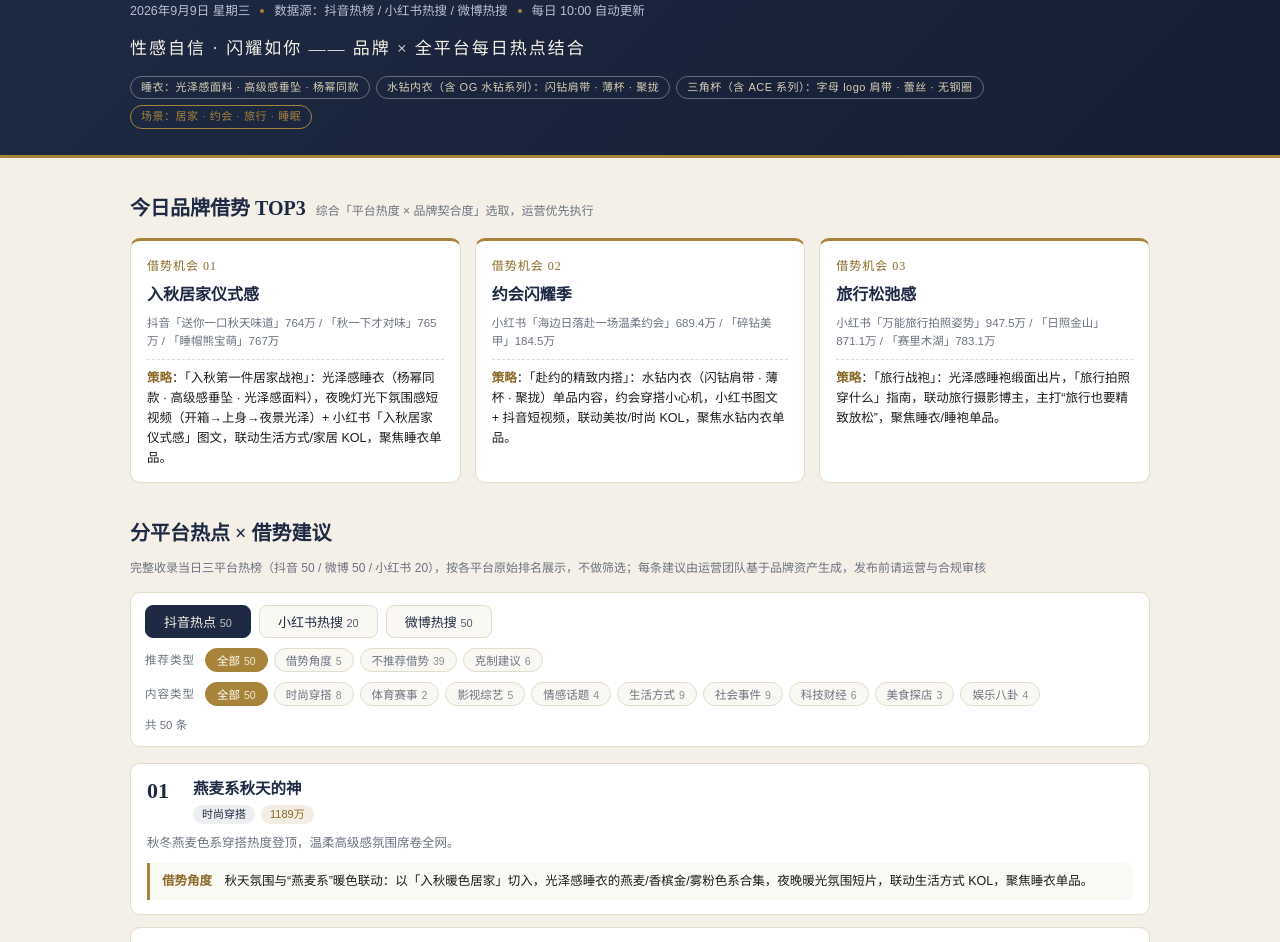
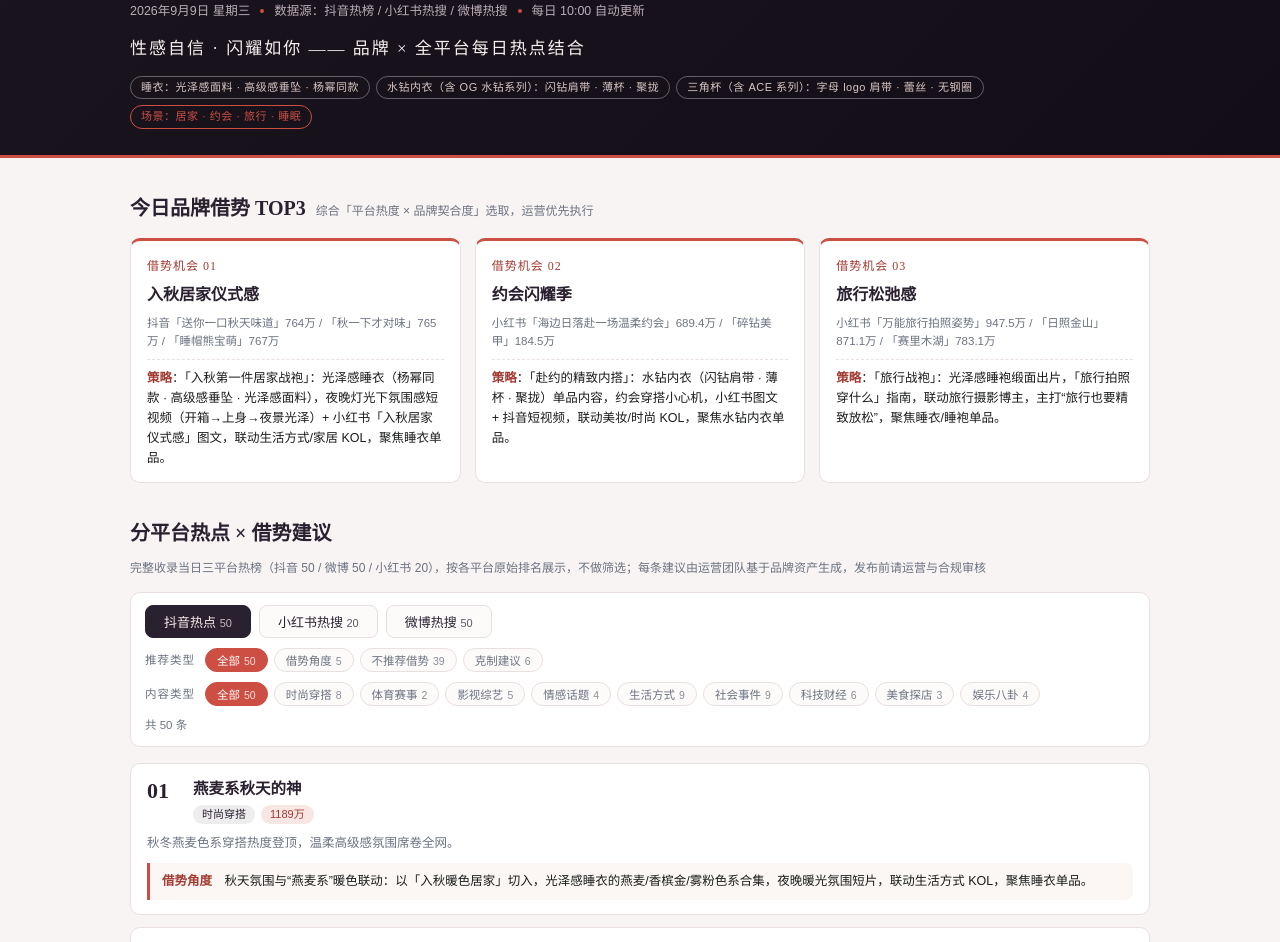
Before and after one commit to ZYJ-ui12/hotspot-dashboards, a plain HTML site: page victorias-secret/index.html in a window 1280 px wide. Shown: the part 81-1023 px from the top of the page. Drawn offline with Linux system fonts and the light colour scheme; a web font is replaced by a local one.

Commit message:
fix: 维密恢复黑紫玫瑰金独立色板,双品牌色固定互不影响

```diff
--- a/victorias-secret/index.html
+++ b/victorias-secret/index.html
@@ -7,17 +7,15 @@
 <link rel="stylesheet" href="https://miaoda.feishu.cn/fonts/css2?family=Noto+Serif+SC:wght@500;600;700&family=Noto+Sans+SC:wght@300;400;500;700&display=swap">
 <style>
 
-
-
   :root{
-    --navy:#1E2A44; --navy2:#141D33; --cream:#F4F0E7; --card:#FFFFFF;
-    --gold:#A8843A; --gold-deep:#8A6A28; --green:#3E6B4F; --red:#B03A2E;
-    --text:#1A1B1C; --sub:#6B7280; --line:#E2DCCB;
+    --ink:#2A2130; --ink2:#17111B; --bg:#F8F4F3; --card:#FFFFFF;
+    --rose:#CD4E43; --rose-deep:#A23A31; --red:#B03A2E;
+    --text:#1A1B1C; --sub:#6B7280; --line:#E9DFE0;
   }
   *{margin:0;padding:0;box-sizing:border-box;}
   html{scroll-behavior:smooth;}
   body{
-    background:var(--cream);
+    background:var(--bg);
     color:var(--text);
     font-family:'Noto Sans SC','PingFang SC','Microsoft YaHei',sans-serif;
     font-weight:400;
@@ -27,42 +25,42 @@
 
   /* ===== 头部 ===== */
   header{
-    background:linear-gradient(135deg,var(--navy) 0%,var(--navy2) 100%);
-    color:#F5F1E6;padding:30px 0 26px;border-bottom:3px solid var(--gold);
+    background:linear-gradient(135deg,#1A141D 0%,#120D16 100%);
+    color:#F6EFED;padding:30px 0 26px;border-bottom:3px solid var(--rose);
   }
   .h-wrap{max-width:1060px;margin:0 auto;padding:0 20px;}
   .brand-line{display:flex;align-items:baseline;gap:14px;flex-wrap:wrap;}
   .brand-en{
     font-family:'Noto Serif SC',serif;font-size:26px;font-weight:700;
-    letter-spacing:6px;color:#F5F1E6;
+    letter-spacing:6px;color:#F6EFED;
   }
-  .brand-cn{font-size:15px;letter-spacing:3px;color:#D9CFB4;}
-  .brand-cn b{color:var(--gold);font-weight:500;}
+  .brand-cn{font-size:15px;letter-spacing:3px;color:#D9C6C2;}
+  .brand-cn b{color:var(--rose);font-weight:500;}
   .meta-line{
     margin-top:10px;display:flex;align-items:center;gap:10px;flex-wrap:wrap;
-    font-size:12.5px;color:#B9C0D4;
+    font-size:12.5px;color:#B9AEB6;
   }
-  .meta-line .dot{width:4px;height:4px;border-radius:50%;background:var(--gold);display:inline-block;}
+  .meta-line .dot{width:4px;height:4px;border-radius:50%;background:var(--rose);display:inline-block;}
   .tagline{
-    margin-top:14px;font-family:'Noto Serif SC',serif;font-size:17px;color:#F5F1E6;
+    margin-top:14px;font-family:'Noto Serif SC',serif;font-size:17px;color:#F6EFED;
     letter-spacing:2px;
   }
-  .tagline em{font-style:normal;color:var(--gold);}
+  .tagline em{font-style:normal;color:var(--rose);}
   .assets{
     margin-top:14px;display:flex;flex-wrap:wrap;gap:6px;
   }
   .asset{
-    font-size:11px;border:1px solid rgba(245,241,230,.35);color:#D9CFB4;
+    font-size:11px;border:1px solid rgba(246,239,237,.35);color:#D9C6C2;
     border-radius:999px;padding:2px 10px;letter-spacing:.5px;
   }
-  .asset.on{border-color:var(--gold);color:var(--gold);}
+  .asset.on{border-color:var(--rose);color:var(--rose);}
 
   /* ===== 章节标题 ===== */
   .sec-title{
     margin:34px 0 14px;display:flex;align-items:baseline;gap:10px;flex-wrap:wrap;
   }
   .sec-title h2{
-    font-family:'Noto Serif SC',serif;font-size:20px;font-weight:600;color:var(--navy);
+    font-family:'Noto Serif SC',serif;font-size:20px;font-weight:600;color:var(--ink);
   }
   .sec-title span{font-size:12px;color:var(--sub);}
 
@@ -70,14 +68,14 @@
   .top3{display:flex;gap:14px;flex-wrap:wrap;}
   .t3{
     flex:1 1 280px;min-width:0;background:var(--card);border:1px solid var(--line);
-    border-top:3px solid var(--gold);border-radius:10px;padding:16px 16px 14px;
+    border-top:3px solid var(--rose);border-radius:10px;padding:16px 16px 14px;
     display:flex;flex-direction:column;gap:6px;
   }
-  .t3 .no{font-family:'Noto Serif SC',serif;font-size:12px;color:var(--gold-deep);letter-spacing:1px;}
-  .t3 h3{font-size:16px;font-weight:600;color:var(--navy);}
+  .t3 .no{font-family:'Noto Serif SC',serif;font-size:12px;color:var(--rose-deep);letter-spacing:1px;}
+  .t3 h3{font-size:16px;font-weight:600;color:var(--ink);}
   .t3 .src{font-size:11.5px;color:var(--sub);}
   .t3 .tact{font-size:12.5px;color:var(--text);border-top:1px dashed var(--line);padding-top:8px;margin-top:2px;}
-  .t3 .tact b{color:var(--gold-deep);font-weight:600;}
+  .t3 .tact b{color:var(--rose-deep);font-weight:600;}
 
   /* ===== 看板控制 ===== */
   .controls{
@@ -87,17 +85,20 @@
   .tabs{display:flex;gap:8px;flex-wrap:wrap;}
   .tab{
     font-size:13px;padding:6px 18px;border-radius:8px;border:1px solid var(--line);
-    background:#FAF8F2;color:var(--navy);cursor:pointer;transition:all .15s;
+    background:#FDFBFA;color:var(--ink);cursor:pointer;transition:all .15s;
     font-family:'Noto Sans SC',sans-serif;
   }
-  .tab.active{background:var(--navy);color:#F5F1E6;border-color:var(--navy);}
+  .tab.active{background:var(--ink);color:#F6EFED;border-color:var(--ink);}
   .chips{display:flex;gap:6px;flex-wrap:wrap;}
   .chip{
     font-size:11.5px;padding:3px 11px;border-radius:999px;border:1px solid var(--line);
-    background:#FAF8F2;color:var(--sub);cursor:pointer;transition:all .15s;
+    background:#FDFBFA;color:var(--sub);cursor:pointer;transition:all .15s;
   }
-  .chip.active{background:var(--gold);color:#fff;border-color:var(--gold);}
+  .chip.active{background:var(--rose);color:#fff;border-color:var(--rose);}
   .count-hint{font-size:11.5px;color:var(--sub);}
+  .ctrl-row{display:flex;align-items:center;gap:10px;flex-wrap:wrap;}
+  .ctrl-label{font-size:11.5px;color:var(--sub);white-space:nowrap;letter-spacing:1px;}
+  .chips .cnt{font-size:10.5px;opacity:.8;margin-left:4px;}
 
   /* ===== 热点卡片 ===== */
   .card{
@@ -106,36 +107,38 @@
   }
   .card-head{display:flex;gap:12px;align-items:flex-start;}
   .rank{
-    font-family:'Noto Serif SC',serif;font-size:22px;font-weight:700;color:var(--navy);
+    font-family:'Noto Serif SC',serif;font-size:22px;font-weight:700;color:var(--ink);
     line-height:1;min-width:34px;padding-top:2px;
   }
-  .card-title{font-size:15.5px;font-weight:600;color:var(--navy);line-height:1.4;}
+  .card-title{font-size:15.5px;font-weight:600;color:var(--ink);line-height:1.4;}
   .card-meta{display:flex;align-items:center;gap:6px;flex-wrap:wrap;margin-top:5px;}
   .chip-cat{
-    font-size:11px;background:rgba(30,42,68,.08);color:var(--navy);
+    font-size:11px;background:rgba(42,33,48,.08);color:var(--ink);
     border-radius:999px;padding:1px 9px;
   }
   .heat{
-    font-size:11px;background:rgba(168,132,58,.14);color:var(--gold-deep);
+    font-size:11px;background:rgba(205,78,67,.14);color:var(--rose-deep);
     border-radius:999px;padding:1px 9px;font-weight:500;
   }
   .heat.na{background:rgba(107,114,128,.12);color:var(--sub);}
   .sum{font-size:12.5px;color:var(--sub);margin-top:9px;line-height:1.65;}
   .angle{
-    margin-top:9px;background:#FBF9F3;border-left:3px solid var(--gold);
+    margin-top:9px;background:#FCF7F5;border-left:3px solid var(--rose);
     border-radius:0 8px 8px 0;padding:8px 12px;font-size:12.5px;color:var(--text);
     line-height:1.65;
   }
-  .angle b{color:var(--gold-deep);font-weight:600;}
-  .angle.guard{border-left-color:var(--red);background:#FBF6F4;}
+  .angle b{color:var(--rose-deep);font-weight:600;}
+  .angle.guard{border-left-color:var(--red);background:#FBF5F2;}
   .angle.guard b{color:var(--red);}
+  .angle.no{border-left-color:#9aa1a9;background:#f7f8f9;}
+  .angle.no b{color:#5b6470;}
 
   /* ===== 底部 ===== */
   footer{
     margin-top:34px;border-top:1px solid var(--line);padding-top:16px;
     font-size:11.5px;color:var(--sub);line-height:1.8;
   }
-  footer b{color:var(--navy);font-weight:600;}
+  footer b{color:var(--ink);font-weight:600;}
   .empty{text-align:center;color:var(--sub);padding:40px 0;font-size:13px;}
 
   @media (max-width:520px){
@@ -146,20 +149,6 @@
     .rank{font-size:19px;min-width:28px;}
   }
 
-  .angle.no{border-left-color:#9aa1a9;background:#f7f8f9;}
-  .angle.no b{color:#5b6470;}
-
-  .angle.no{border-left-color:#9aa1a9;background:#f7f8f9;}
-  .angle.no b{color:#5b6470;}
-  .ctrl-row{display:flex;align-items:center;gap:10px;flex-wrap:wrap;}
-  .ctrl-label{font-size:11.5px;color:var(--sub);white-space:nowrap;letter-spacing:1px;}
-  .chips .cnt{font-size:10.5px;opacity:.8;margin-left:4px;}
-
-  .angle.no{border-left-color:#9aa1a9;background:#f7f8f9;}
-  .angle.no b{color:#5b6470;}
-  .ctrl-row{display:flex;align-items:center;gap:10px;flex-wrap:wrap;}
-  .ctrl-label{font-size:11.5px;color:var(--sub);white-space:nowrap;letter-spacing:1px;}
-  .chips .cnt{font-size:10.5px;opacity:.8;margin-left:4px;}
 </style>
 </head>
 <body>
```
Also changed, not shown: ralph-lauren/index.html (+2 -0 lines).
